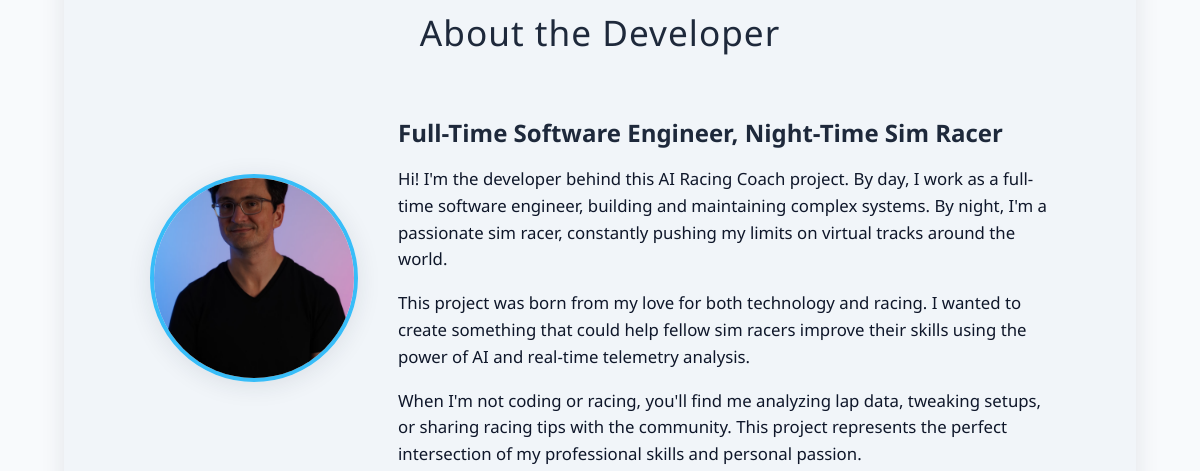
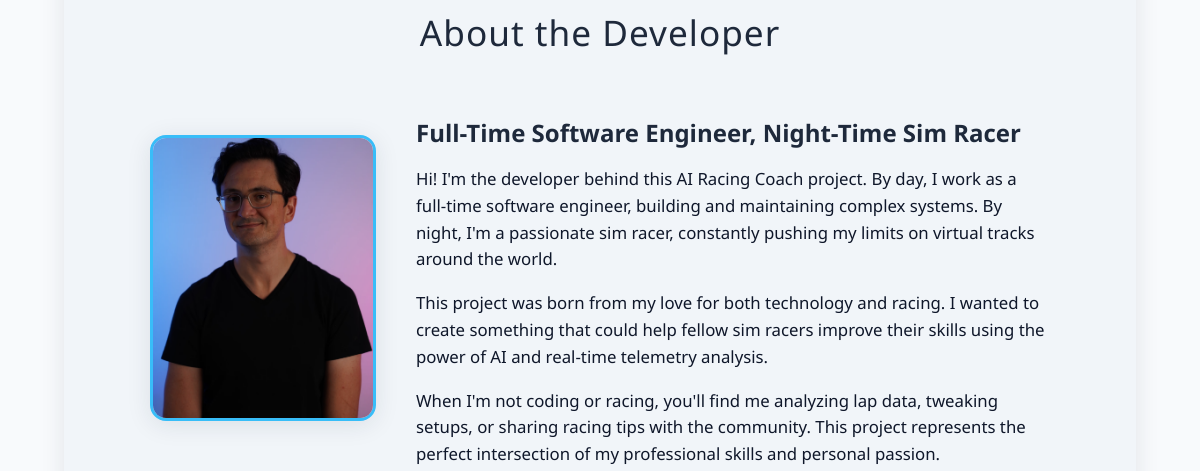
Before and after one commit to rechandler/gt3-ai-coaching, an Electron app: page docs/index.html in a window 1200 px wide. Shown: the part 2880-3351 px from the top of the page. Drawn offline with Linux system fonts and the light colour scheme.

Commit message:
Update index.html

```diff
--- a/docs/index.html
+++ b/docs/index.html
@@ -395,16 +395,33 @@
       flex-shrink: 0;
     }
     .developer-photo {
-      width: 200px;
-      height: 200px;
-      border-radius: 50%;
+      width: 220px;
+      height: 280px;
+      border-radius: 16px;
       object-fit: cover;
       box-shadow: var(--shadow);
-      border: 4px solid var(--accent);
-      transition: transform var(--transition);
+      border: 3px solid var(--accent);
+      transition: transform var(--transition), box-shadow var(--transition);
+      position: relative;
+      overflow: hidden;
+    }
+    .developer-photo::before {
+      content: '';
+      position: absolute;
+      top: 0;
+      left: 0;
+      right: 0;
+      bottom: 0;
+      background: linear-gradient(45deg, transparent 30%, rgba(56, 189, 248, 0.1) 50%, transparent 70%);
+      opacity: 0;
+      transition: opacity var(--transition);
     }
     .developer-photo:hover {
-      transform: scale(1.05);
+      transform: translateY(-8px) scale(1.02);
+      box-shadow: 0 8px 32px rgba(30, 41, 59, 0.2);
+    }
+    .developer-photo:hover::before {
+      opacity: 1;
     }
     .developer-info {
       flex: 1;
@@ -441,8 +458,8 @@
         gap: 24px;
       }
       .developer-photo {
-        width: 150px;
-        height: 150px;
+        width: 180px;
+        height: 220px;
       }
     }
 
```
